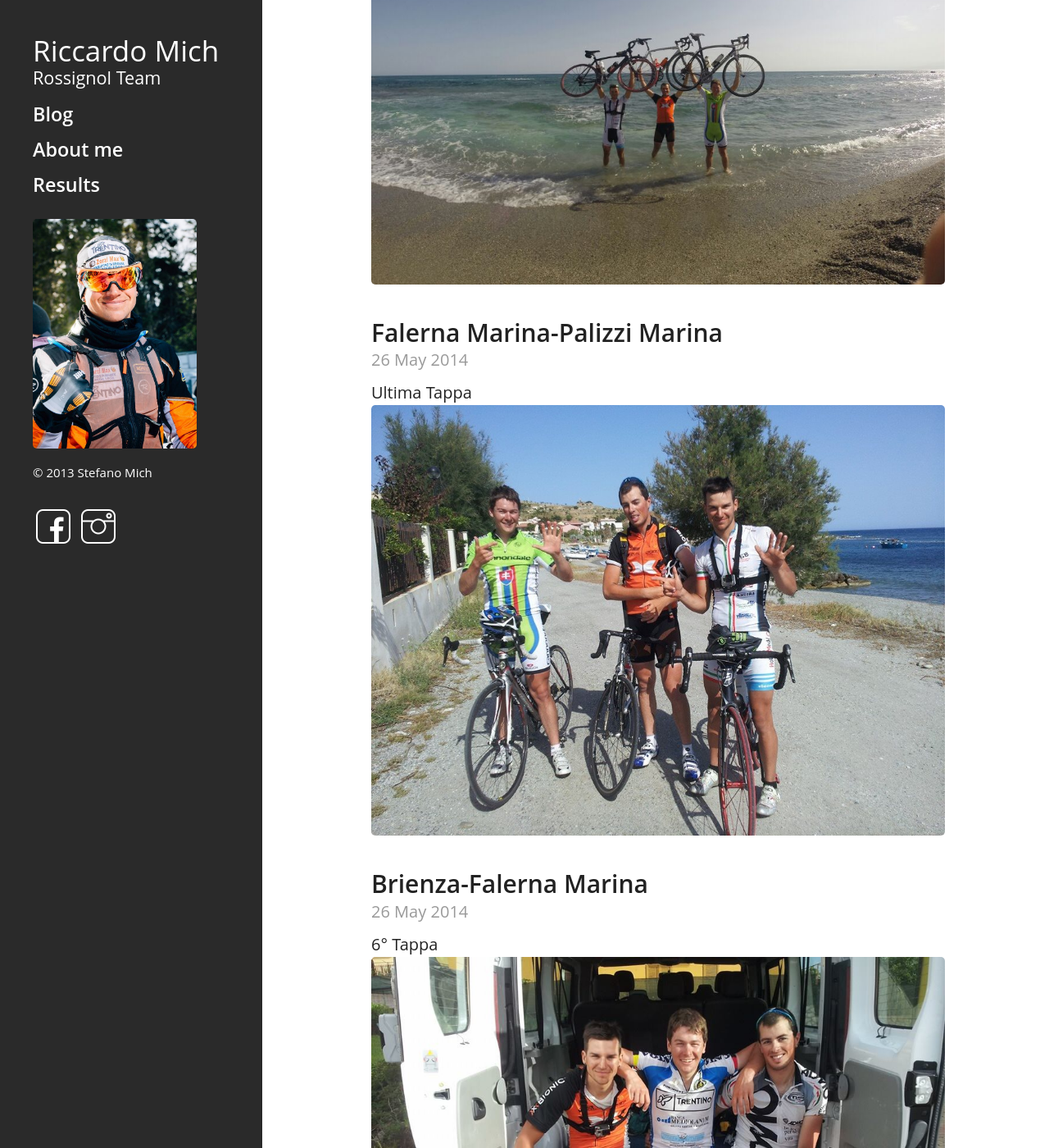
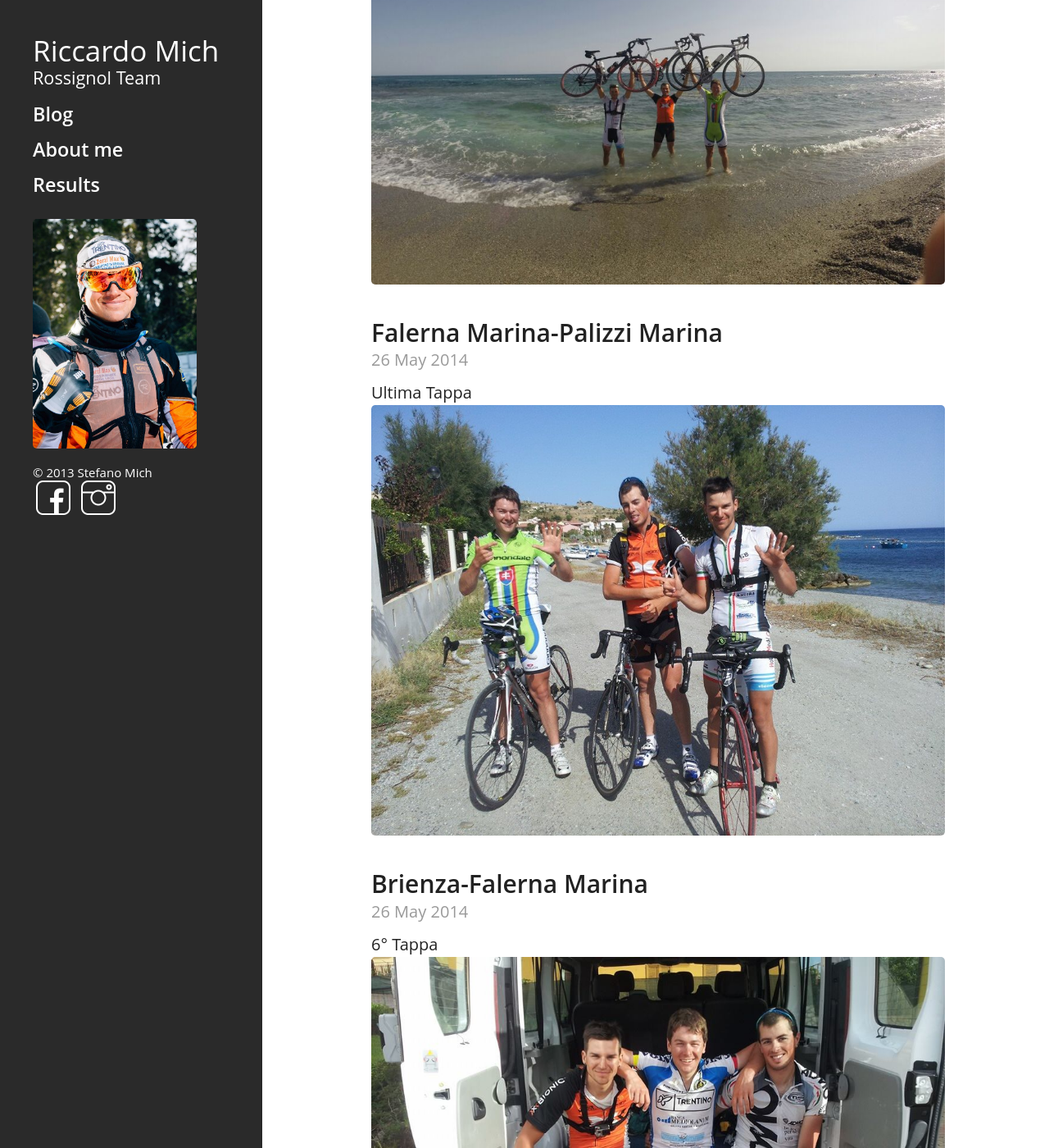
Before and after one commit to stefanomich22/mich93.github.io, a Jekyll site: the page built from index.html, in a window 1280 px wide and 1400 px high, scrolled down 326 px. Shown: the whole window at 82% size. Built offline with Jekyll 4.4.1, drawn with Linux system fonts in a browser that asks for light colours; Markdown is read by kramdown in place of the engine named in the settings; the list of posts is cut into pages by our own code.

Commit message:
fixes social banner

```diff
--- a/public/css/hyde.css
+++ b/public/css/hyde.css
@@ -446,7 +446,7 @@ a:hover {
   .social{
     position:absolute;
   	left:0px;
-  	bottom:-85px;
+  	bottom:-50px;
   	display: inline-block;
   }
   .socialimg{
```
